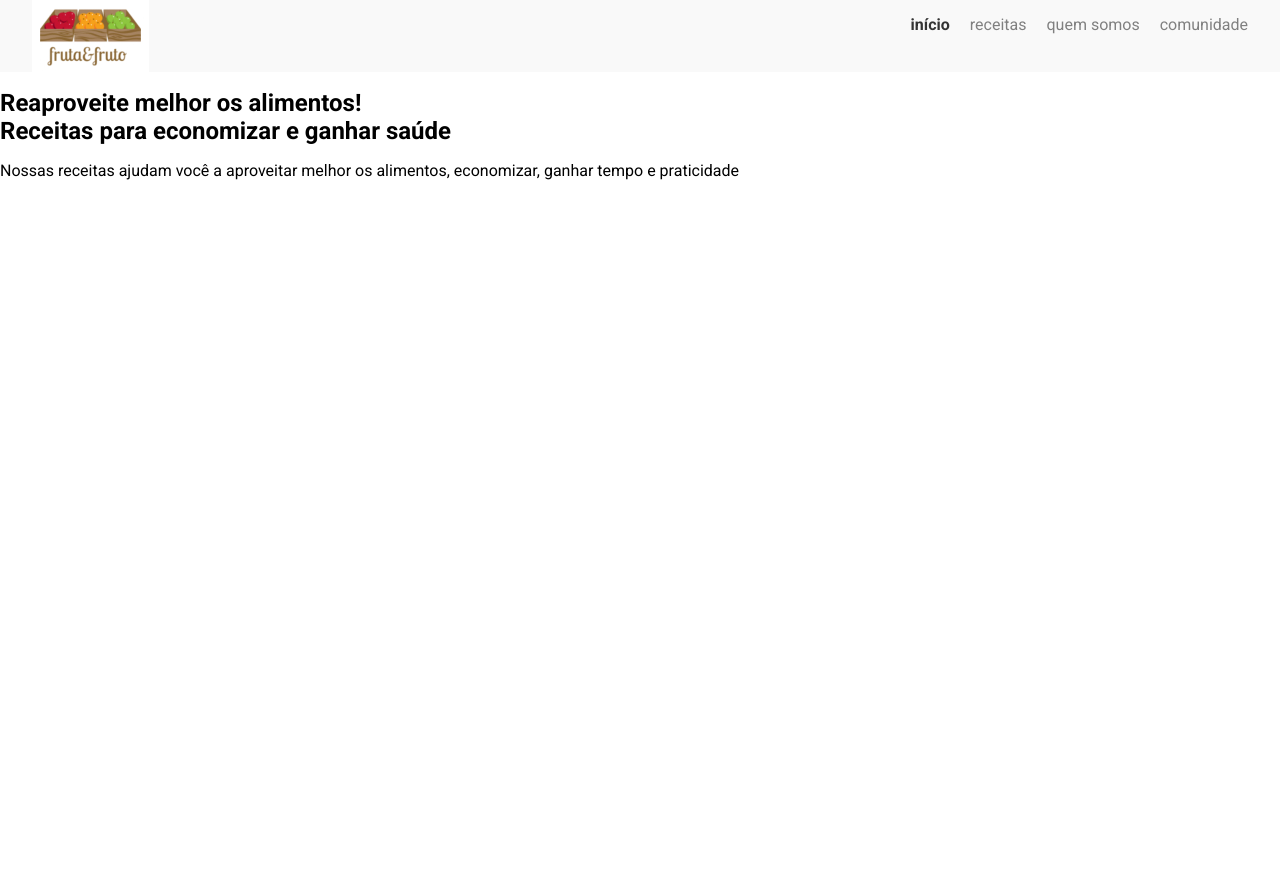
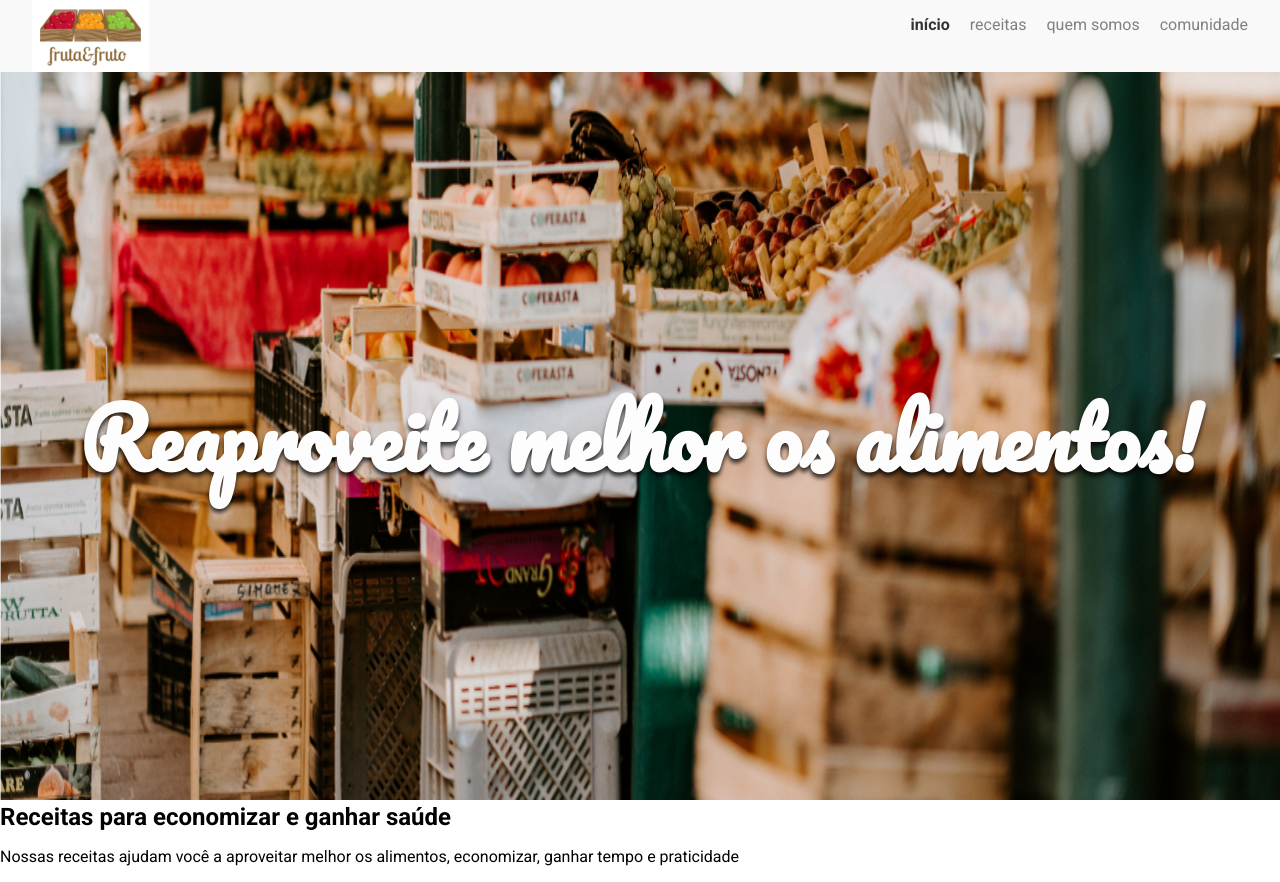
Before and after one commit to andbarranha/Aulas-Alura, a plain HTML site: page arquitetura-css-assets/index.html in a window 1280 px wide. Before the commit the page ends 800 px from the top, so only its background shows below. Drawn offline with Linux system fonts and the light colour scheme.

Commit message:
Estilizando o banner

```diff
--- /dev/null
+++ b/arquitetura-css-assets/assets/css/banner/banner-imagen.css
@@ -0,0 +1,4 @@
+.banner__imagem{
+    height: calc(100vh - 72px);
+    width: 100%;
+}
--- /dev/null
+++ b/arquitetura-css-assets/assets/css/banner/banner-titulo.css
@@ -0,0 +1,13 @@
+.banner__titulo{
+    font-family: pacifico, cursive;
+    color: #fdfdfd;
+    font-size:  5.0625rem;
+    position: absolute;
+    left: 50%;
+    text-shadow: 0 4px 4px rgba(0,0,0,0.75);
+    top: 50%;
+    text-align: center;
+    transform: translate(-50%, -50%);
+    width: 100%;
+
+}
--- /dev/null
+++ b/arquitetura-css-assets/assets/css/banner/banner.css
@@ -0,0 +1,3 @@
+.banner{
+    position: relative;
+}
--- a/arquitetura-css-assets/index.html
+++ b/arquitetura-css-assets/index.html
@@ -11,6 +11,9 @@
         <link href="./assets/css/menu/menu-item.css" rel="stylesheet" />
         <link href="./assets/css/menu/menu-lista.css" rel="stylesheet" />
         <link href="./assets/css/menu/menu-link.css" rel="stylesheet" />
+        <link href="./assets/css/banner/banner.css" rel="stylesheet" />
+        <link href="./assets/css/banner/banner-titulo.css" rel="stylesheet" />
+        <link href="./assets/css/banner/banner-imagen.css" rel="stylesheet" />
         <link href="./assets/css/menu/cabecalho.css" rel="stylesheet" />
     </head>
     <body>
@@ -26,13 +29,16 @@
               </ul>
           </nav>
       </header>
+
       <section class="banner">
-          <img class="banner__imagem" alt="" src=""/>
+          <img class="banner__imagem" alt="" src="./assets/img/banner.jpg"/>
           <h2 class="banner__titulo">Reaproveite melhor os alimentos!</h2>
       </section>
+
       <section class="sobre">
           <h2 class="sobre__titulo">Receitas para economizar e ganhar saúde</h2>
           <p class="sobre__descricao">Nossas receitas ajudam você a aproveitar melhor os alimentos, economizar, ganhar tempo e praticidade</p>
       </section>
+
     </body>
 </html>
```
